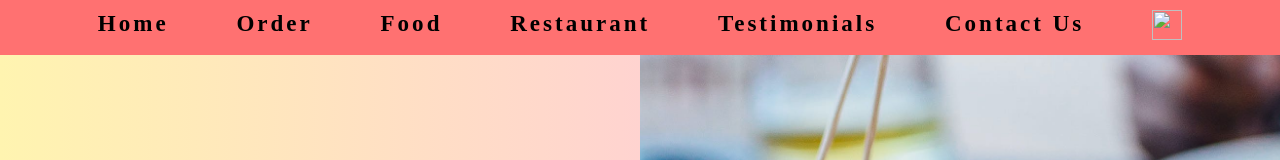
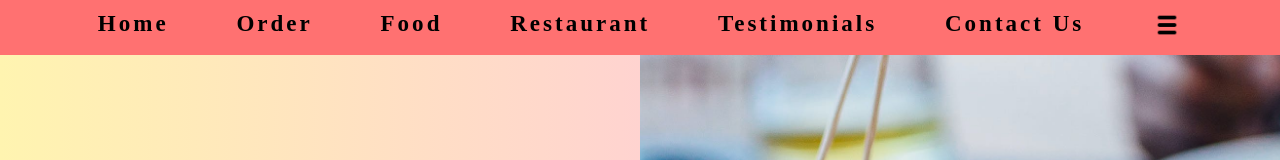
Before and after one commit to divakarlee/Simplotel_Assignment, a plain HTML site: page index.html in a window 1280 px wide. Shown: the top 160 px of the page. Drawn offline with Linux system fonts and the light colour scheme; the site is published under a folder, as on GitHub Pages, so addresses that start at the root find nothing.

Commit message:
Update index.html

```diff
--- a/index.html
+++ b/index.html
@@ -16,7 +16,7 @@
           <li><a href="#">Restaurant</a></li>
           <li><a href="#">Testimonials</a></li>
           <li><a href="#">Contact Us</a></li>
-          <li><img src="/images/menu-bar.png" id="hamb" /></li>
+          <li><img src="images/menu-bar.png" id="hamb" /></li>
         </ul>
         </div>
 
```
